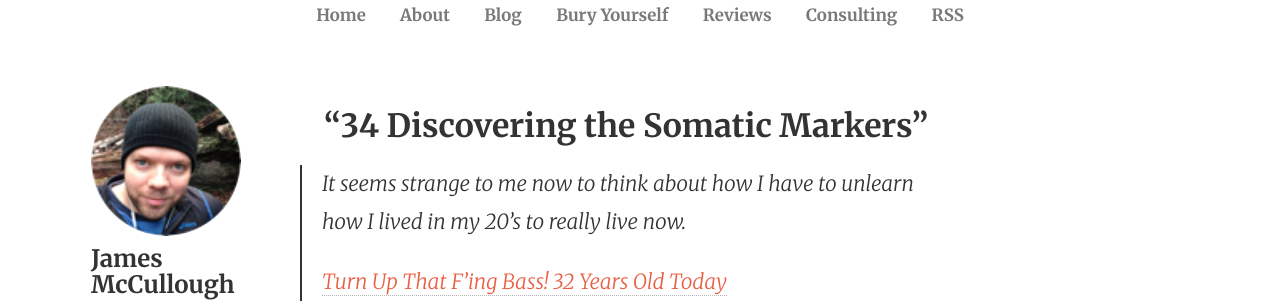
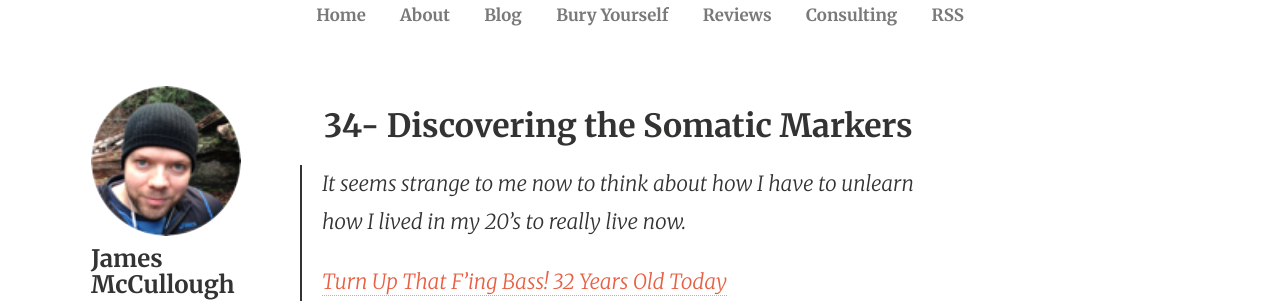
Before and after one commit to foursides/foursides.github.io, a Jekyll site: the page built from _posts/2013-11-11-34-Discover-The-Somatic-Markers.md, in a window 1280 px wide and 900 px high. Shown: the part 175-477 px from the top of the window. Built offline with Jekyll 4.4.1, drawn with Linux system fonts in a browser that asks for light colours; nearby versions of some CDN libraries; Markdown is read by kramdown in place of the engine named in the settings; comment, search, counter and statistics services are not loaded; some of the changed text lies outside the part shown.

```diff
--- a/_posts/2013-11-11-34-Discover-The-Somatic-Markers.md
+++ b/_posts/2013-11-11-34-Discover-The-Somatic-Markers.md
@@ -1,6 +1,6 @@
 ---
 layout: post
-title: “34 Discovering the Somatic Markers”
+title: 34- Discovering the Somatic Markers
 tags: birthday, 34, life
 description: “It seems strange to me now to think about how I have to unlearn how I lived in my 20's to really live now.”
 category: articles
```
